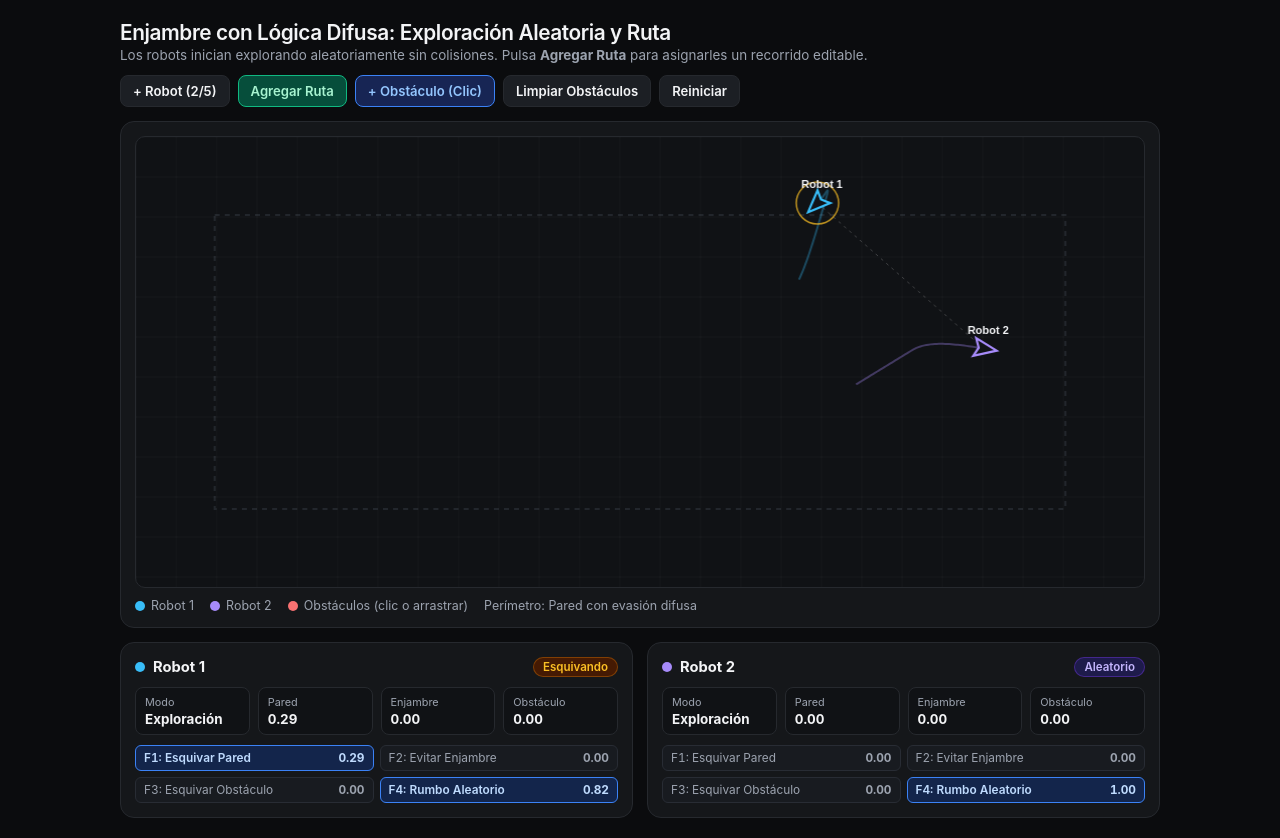
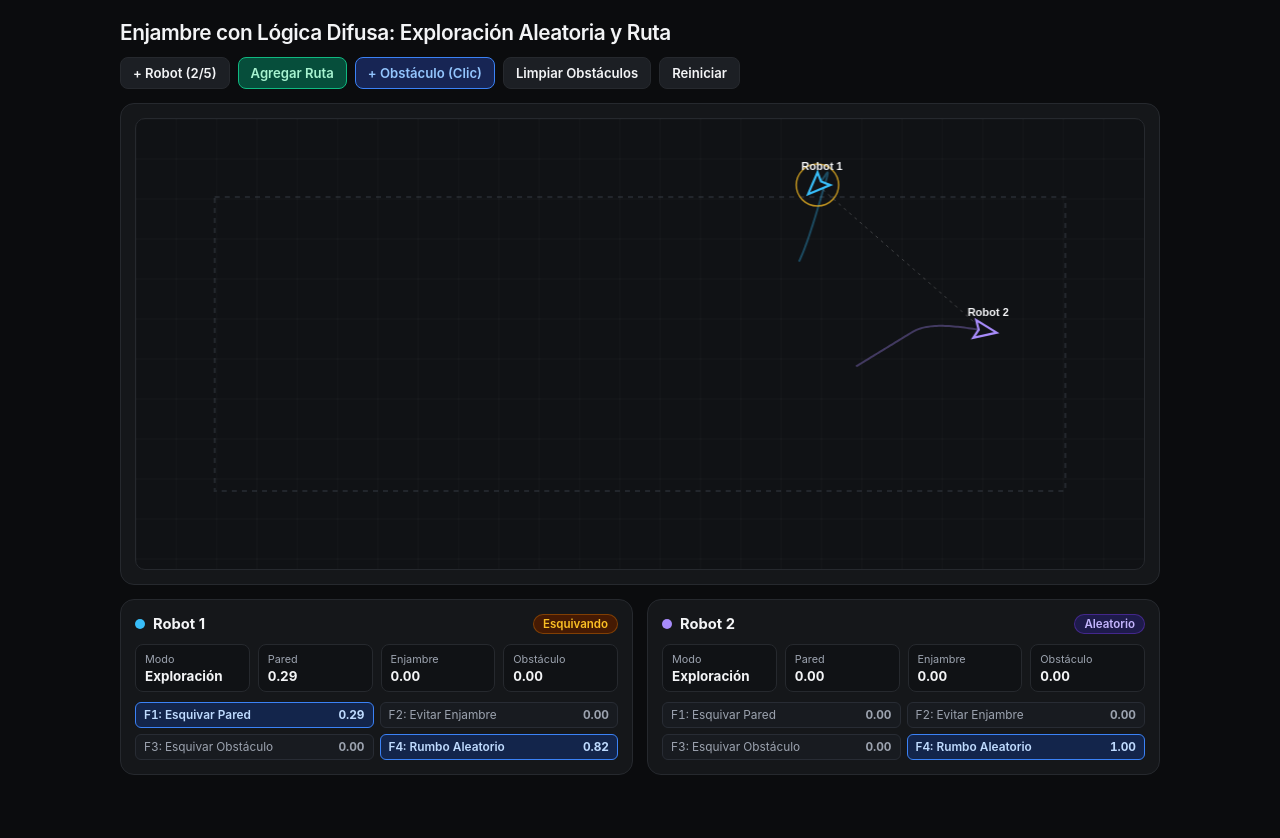
Before and after one commit to ALUN403/Simulacion, a plain HTML site: page propuesta.html in a window 1280 px wide. After the commit the page ends 800 px from the top, so only its background shows below. Drawn offline with Linux system fonts and the light colour scheme.

Commit message:
Update propuesta.html

```diff
--- a/propuesta.html
+++ b/propuesta.html
@@ -52,12 +52,6 @@
       font-size: 1.3rem;
       font-weight: 600;
       letter-spacing: -0.02em;
-    }
-
-    header p {
-      font-size: 0.84rem;
-      color: var(--text-secondary);
-      margin-top: 2px;
     }
 
     .toolbar {
@@ -125,21 +119,6 @@
       display: block;
       cursor: crosshair;
       touch-action: none;
-    }
-
-    .legend {
-      display: flex;
-      flex-wrap: wrap;
-      gap: 16px;
-      margin-top: 10px;
-      font-size: 0.78rem;
-      color: var(--text-secondary);
-    }
-
-    .legend-item {
-      display: flex;
-      align-items: center;
-      gap: 6px;
     }
 
     .dot {
@@ -265,7 +244,6 @@
     <header>
       <div>
         <h1>Enjambre con Lógica Difusa: Exploración Aleatoria y Ruta</h1>
-        <p>Los robots inician explorando aleatoriamente sin colisiones. Pulsa <strong>Agregar Ruta</strong> para asignarles un recorrido editable.</p>
       </div>
       <div class="toolbar">
         <button id="btn-add-robot">+ Robot (<span id="robot-count">2</span>/5)</button>
@@ -280,7 +258,6 @@
       <div class="arena-wrapper">
         <canvas id="swarmCanvas" width="1000" height="450"></canvas>
       </div>
-      <div id="legend" class="legend"></div>
     </div>
 
     <div id="robots-grid" class="robots-grid"></div>
@@ -356,33 +333,7 @@
 
     function rebuildRobotUI() {
       const grid = document.getElementById("robots-grid");
-      const legend = document.getElementById("legend");
       syncToolbarButtons();
-
-      legend.innerHTML = "";
-      robots.forEach((r) => {
-        const item = document.createElement("div");
-        item.className = "legend-item";
-        item.innerHTML = `<span class="dot" style="background:${r.color};"></span> ${r.name}`;
-        legend.appendChild(item);
-      });
-
-      if (waypoints.length > 0) {
-        const wpLegend = document.createElement("div");
-        wpLegend.className = "legend-item";
-        wpLegend.innerHTML = `<span class="dot" style="background:#34d399;"></span> Puntos de Ruta (arrastrables)`;
-        legend.appendChild(wpLegend);
-      }
-
-      const obsLegend = document.createElement("div");
-      obsLegend.className = "legend-item";
-      obsLegend.innerHTML = `<span class="dot" style="background:#f87171;"></span> Obstáculos (clic o arrastrar)`;
-      legend.appendChild(obsLegend);
-
-      const wallLegend = document.createElement("div");
-      wallLegend.className = "legend-item";
-      wallLegend.innerHTML = `<span>Perímetro: Pared con evasión difusa</span>`;
-      legend.appendChild(wallLegend);
 
       grid.innerHTML = "";
       robots.forEach((r) => {
@@ -412,7 +363,6 @@
     }
 
     function initSimulation() {
-      // Inicia SIN ruta (navegación aleatoria) y SIN obstáculos
       waypoints = [];
       obstacles = [];
       robots = [];
@@ -434,7 +384,6 @@
       if (waypoints.length > 0) return;
       waypoints = createRoute();
 
-      // Asignar el waypoint más cercano al primer robot para transición fluida
       let nearestIdx = 0;
       let minDist = Infinity;
       if (robots[0]) {
```
